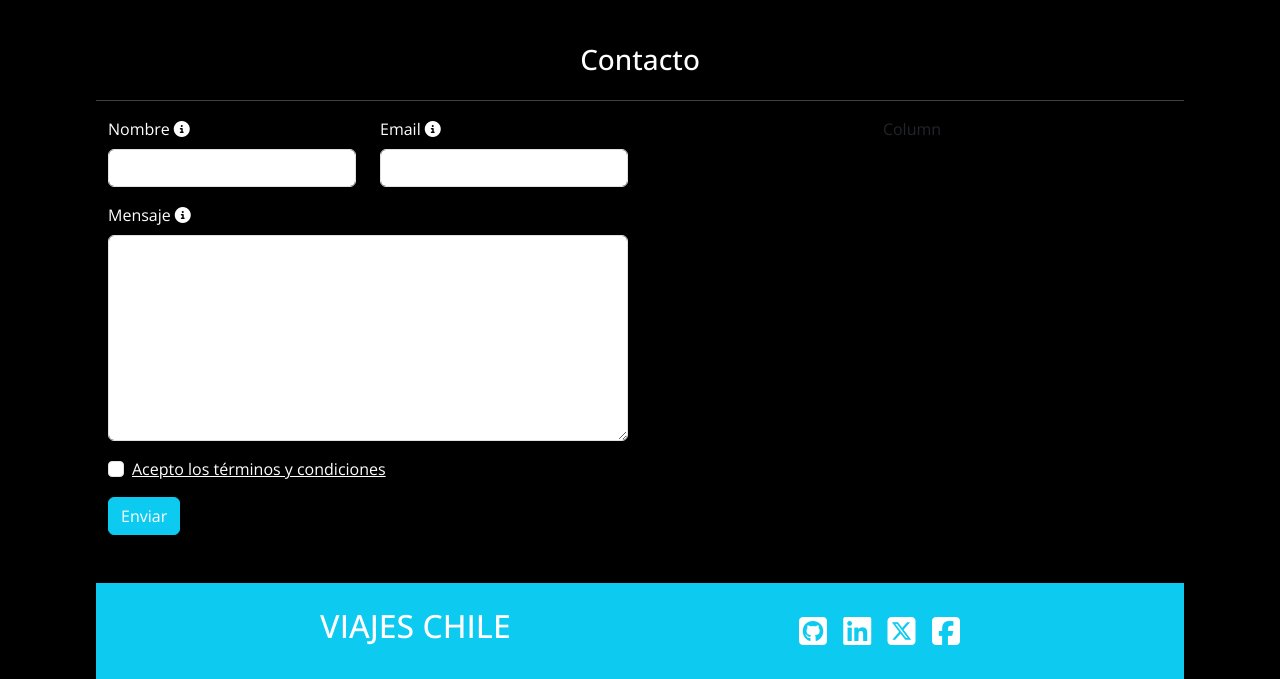
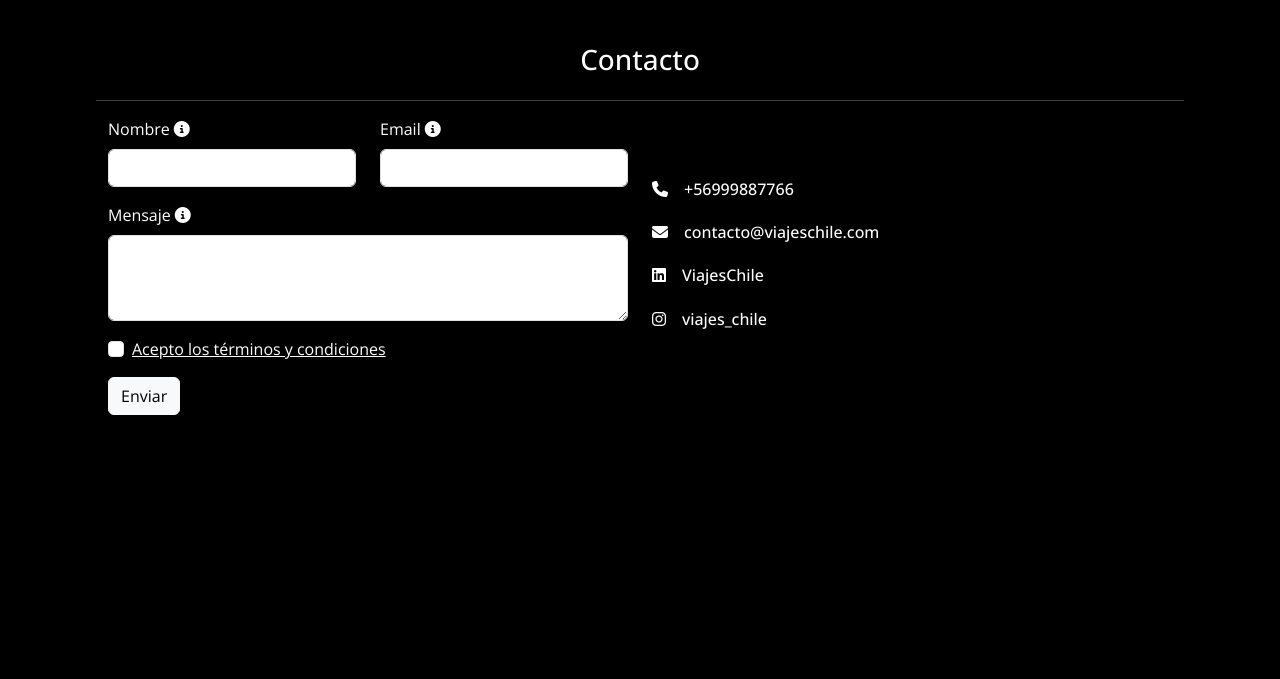
Before and after one commit to Duridev/desafio-viajes-chile-vs-sass, a website: page index.html in a window 1280 px wide. Shown: the part 1695-2374 px from the top of the page. After the commit the page ends 2110 px from the top, so only its background shows below. Drawn offline with nearby package versions, Linux system fonts and the light colour scheme.

Commit message:
Secckion contacto

```diff
--- a/index.html
+++ b/index.html
@@ -295,7 +295,7 @@
                         <div class="mb-3 text-start">
                             <label for="exampleFormControlTextarea1" class="form-label text-white">Mensaje<i
                                     class="fa-solid fa-circle-info ms-1" data-bs-toggle="tooltip" data-bs-title="Escribe tu mensaje aquí"></i></label>
-                            <textarea class="form-control" id="exampleFormControlTextarea1" rows="8"></textarea>
+                            <textarea class="form-control" id="exampleFormControlTextarea1" rows="3"></textarea>
                         </div>
 
                         <div class="mb-3 form-check  text-start">
@@ -305,14 +305,20 @@
                         </div>
 
                         <div class="text-start">
-                            <button type="submit" class="btn btn-info text-white">Enviar</button>
+                            <button type="submit" class="btn btn-light">Enviar</button>
                         </div>
                     </div>
                 </form>
 
             </div>
-            <div class="col-6">
-                Column
+            <div class="col-6 d-flex align-items-center text-white text-start">
+                <div>
+                    <h6 class="mb-4"><i class="fa-solid fa-phone me-3"></i>+56999887766 </h6>
+                    <h6 class="mb-4"><i class="fa-solid fa-envelope me-3"></i>contacto@viajeschile.com</h6>
+                    <h6 class="mb-4"><i class="fa-brands fa-linkedin me-3"></i>ViajesChile</h6>
+                    <h6 class="mb-4"><i class="fa-brands fa-instagram me-3"></i>viajes_chile</h6>
+                </div>
+
             </div>
         </div>
     </div>
@@ -321,25 +327,6 @@
 
 
 
-    <!--  Footer -->
-    <footer class="bg-info container-fluid mt-5">
-        <div class="mx-md-5 p-4 d-flex justify-content-around">
-            <a href="#" class="text-decoration-none">
-                <h3 class="text-white fs-2 ">VIAJES CHILE</h3>
-            </a>
-            <!-- Iconos Redes Sociales -->
-            <div class="text-end fs-2 iconos-rrss">
-                <a href="https://github.com/" data-bs-toggle="tooltip" data-bs-title="GitHub"><i
-                        class="fa-brands fa-square-github ms-2 text-white"></i></a>
-                <a href="https://www.linkedin.com" data-bs-toggle="tooltip" data-bs-title="Linkedin"><i
-                        class="fa-brands fa-linkedin ms-2 text-white"></i></a>
-                <a href="https://twitter.com" data-bs-toggle="tooltip" data-bs-title="'X' twitter"><i
-                        class="fa-brands fa-square-x-twitter ms-2 text-white"></i></a>
-                <a href="https://web.facebook.com" data-bs-toggle="tooltip" data-bs-title="Facebook"><i
-                        class="fa-brands fa-square-facebook ms-2 text-white"></i></a>
-            </div>
-        </div>
-    </footer>
 
 
     <!-- Fontawesome -->
```
